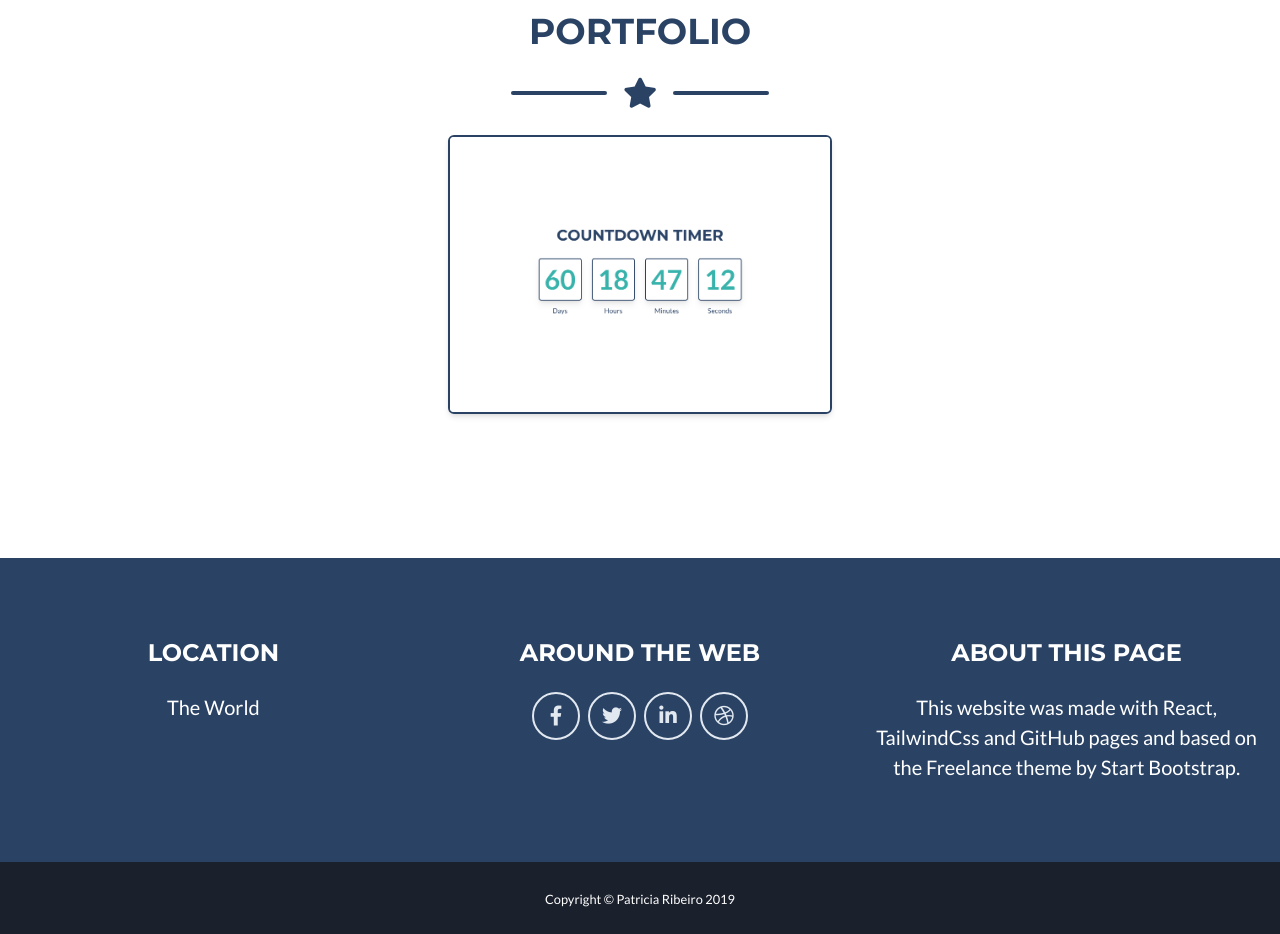
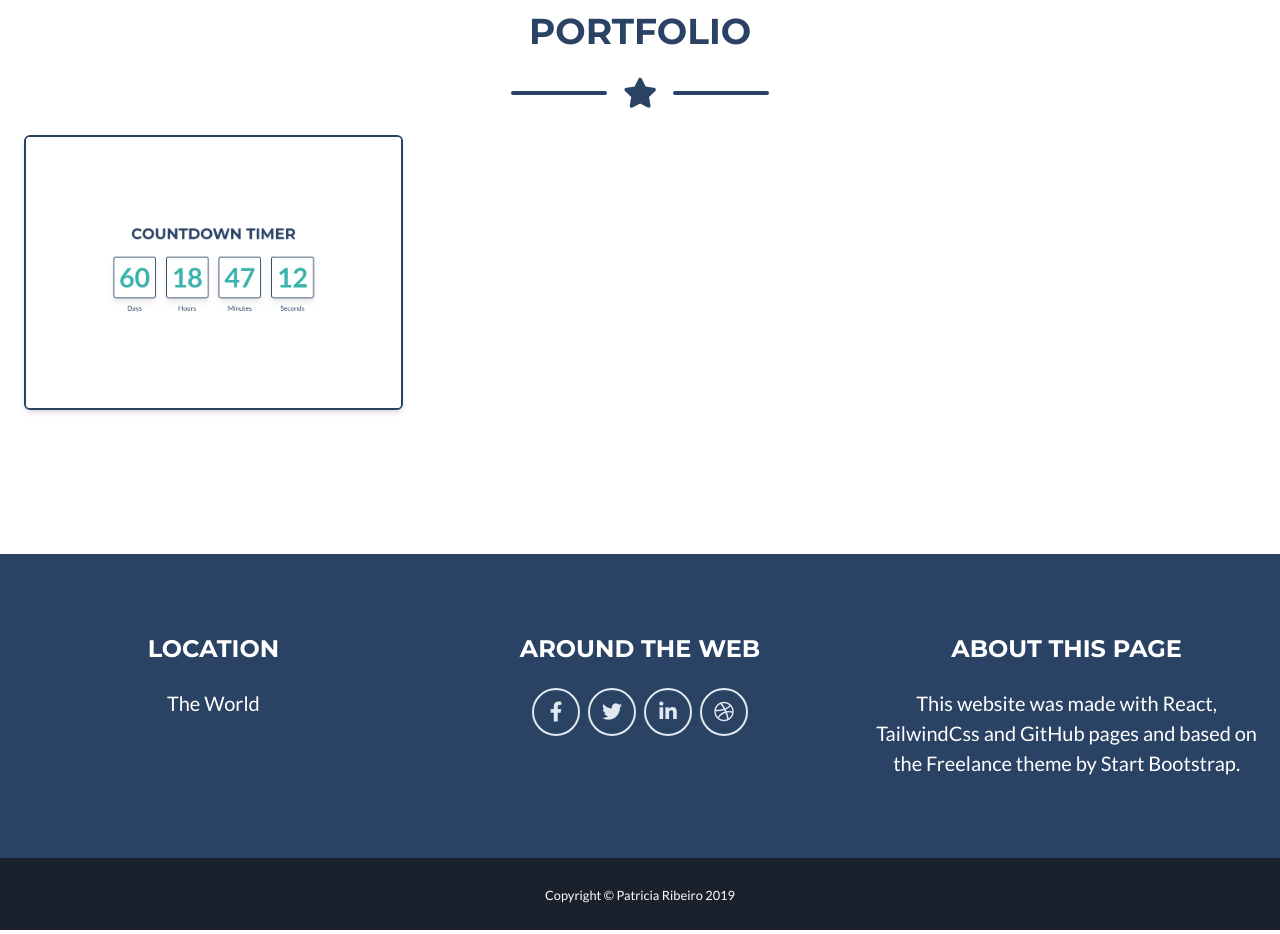
Before and after one commit to pribeiro89/personal-page, a React (Create React App) app: page /#/ in a window 1280 px wide. Shown: the part 860-1794 px from the top of the page. Built offline with nearby package versions, Linux system fonts and the light colour scheme.

Commit message:
Add portfolio section dynamic content

```diff
--- a/src/components/Portfolio.js
+++ b/src/components/Portfolio.js
@@ -2,38 +2,48 @@ import React from 'react';
 import ContentSection from './ContentSection';
 import countdownImg from '../assets/portfolio/countdown.png';
 
+const projects = [
+  {
+    img: countdownImg,
+    name: "Countdown Timer",
+    techs: "React • TailwindCss",
+    description: "A simple countdown timer utility."
+  },
+];
+
 const Portfolio = () => {
   return (
     <ContentSection light={true} name="portfolio">
-      <div className="relative w-full px-6 mb-12">
+      {projects.map((project) => (
+        <div className="relative w-full px-6 mb-12 md:w-1/2 lg:w-1/3">
           <div className="
-          mx-auto relative block max-w-sm
+            mx-auto relative block max-w-sm shadow-md
             border-2 border-secondary rounded-md overflow-hidden
-          shadow-md
           ">
             <div className="
               absolute top-0 left-0 opacity-0 bg-primary
-            h-full w-full p-12 hover:opacity-100
+              h-full w-full p-6 sm:p-12 lg:p-8 xl:p-12 hover:opacity-100
               transition-all duration-500 ease-in-out
               text-center text-white
             ">
-            <h5 className="text-lg uppercase mb-4 tracking-wider">
-              Countdown Timer
+              <h5 className="text-lg uppercase mb-3 tracking-wider">
+                {project.name}
               </h5>
-            <p className="text-secondary font-semibold mb-4">
-              React • TailwindCss
+              <p className="text-sm text-secondary font-semibold mb-3">
+                {project.techs}
               </p>
               <p>
-              A simple countdown timer utility.
+                {project.description}
               </p>
             </div>
             <img
               class="align-middle border-none h-auto max-w-full"
-            src={countdownImg}
-            alt="countdown timer"
+              src={project.img}
+              alt={project.name}
             />
           </div>
         </div>
+      ))}
     </ContentSection>
   )
 }
```
Lines whose indentation alone changed are shown as unchanged.
